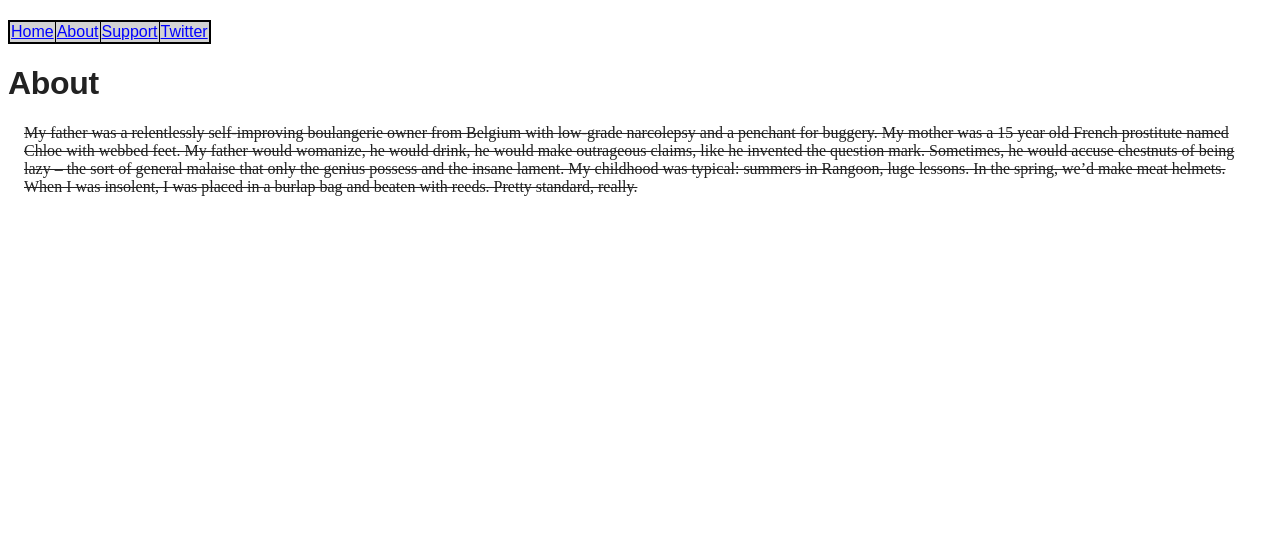
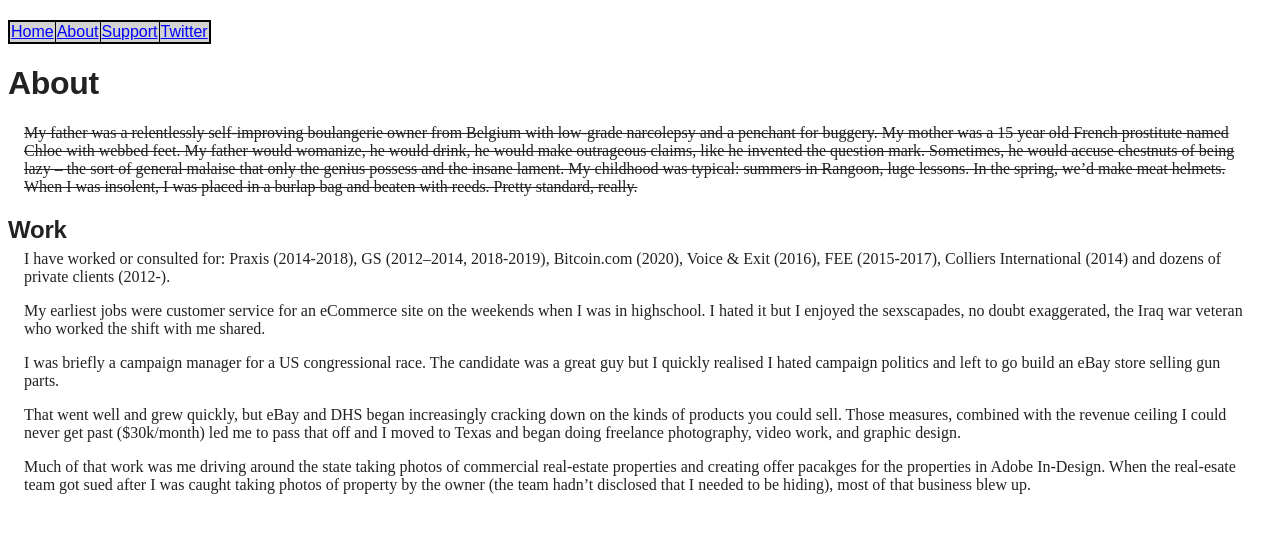
Before and after one commit to wakgill/deryk, a Jekyll site: the page built from _pages/about.md, in a window 1280 px wide. Shown: the top 533 px of the page. Built offline with Jekyll 4.4.1, drawn with Linux system fonts in a browser that asks for light colours.

Commit message:
Update about.md

```diff
--- a/_pages/about.md
+++ b/_pages/about.md
@@ -7,3 +7,15 @@ permalink: about
 # About
 
 ~~My father was a relentlessly self-improving boulangerie owner from Belgium with low-grade narcolepsy and a penchant for buggery. My mother was a 15 year old French prostitute named Chloe with webbed feet. My father would womanize, he would drink, he would make outrageous claims, like he invented the question mark. Sometimes, he would accuse chestnuts of being lazy – the sort of general malaise that only the genius possess and the insane lament. My childhood was typical: summers in Rangoon, luge lessons. In the spring, we’d make meat helmets. When I was insolent, I was placed in a burlap bag and beaten with reeds. Pretty standard, really.~~
+
+## Work
+
+I have worked or consulted for: Praxis (2014-2018), GS (2012–2014, 2018-2019), Bitcoin.com (2020), Voice & Exit (2016), FEE (2015-2017), Colliers International (2014) and dozens of private clients (2012-).
+
+My earliest jobs were customer service for an eCommerce site on the weekends when I was in highschool. I hated it but I enjoyed the sexscapades, no doubt exaggerated, the Iraq war veteran who worked the shift with me shared.
+
+I was briefly a campaign manager for a US congressional race. The candidate was a great guy but I quickly realised I hated campaign politics and left to go build an eBay store selling gun parts.
+
+That went well and grew quickly, but eBay and DHS began increasingly cracking down on the kinds of products you could sell. Those measures, combined with the revenue ceiling I could never get past ($30k/month) led me to pass that off and I moved to Texas and began doing freelance photography, video work, and graphic design.
+
+Much of that work was me driving around the state taking photos of commercial real-estate properties and creating offer pacakges for the properties in Adobe In-Design. When the real-esate team got sued after I was caught taking photos of property by the owner (the team hadn't disclosed that I needed to be hiding), most of that business blew up.
```
